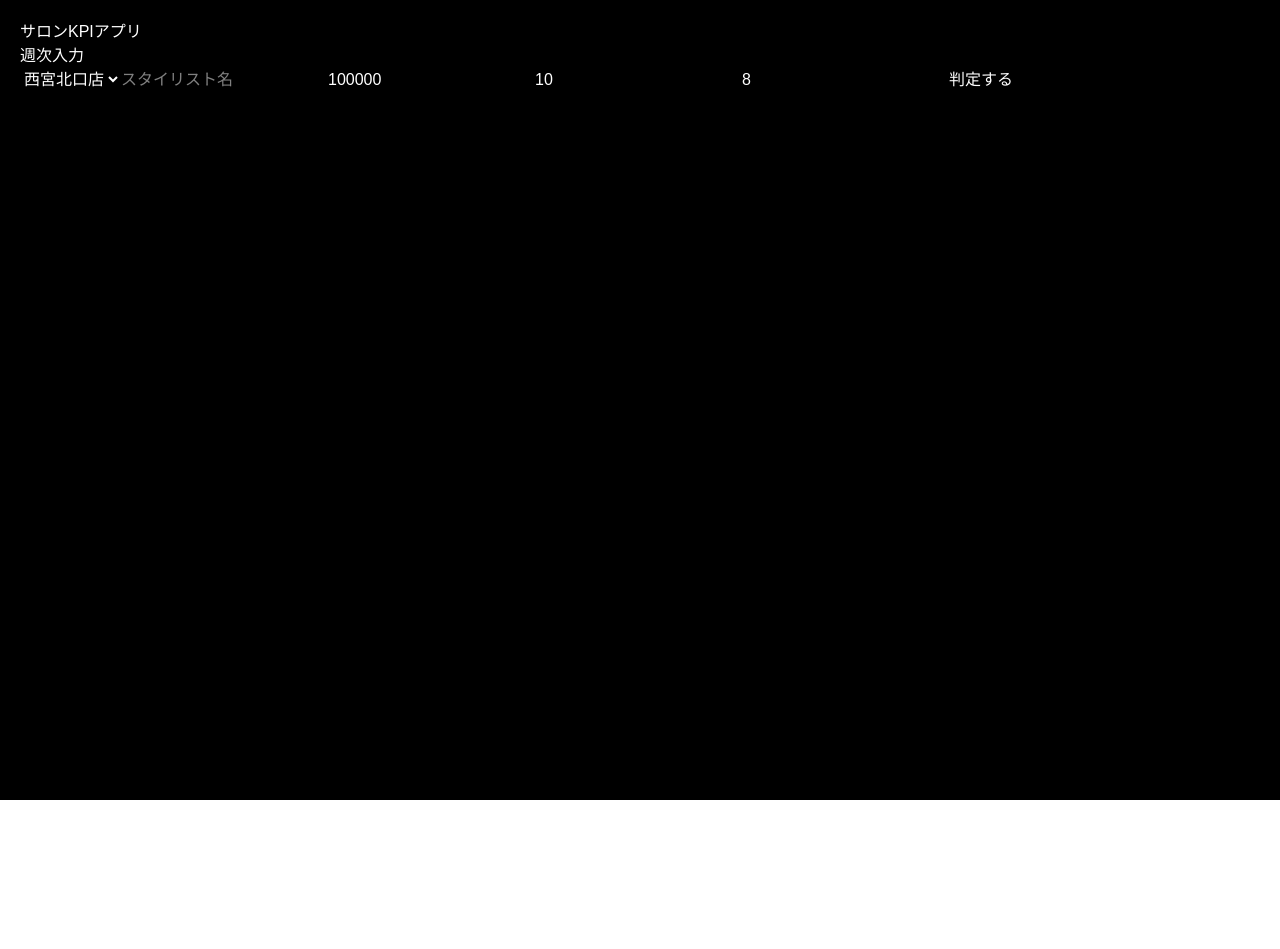
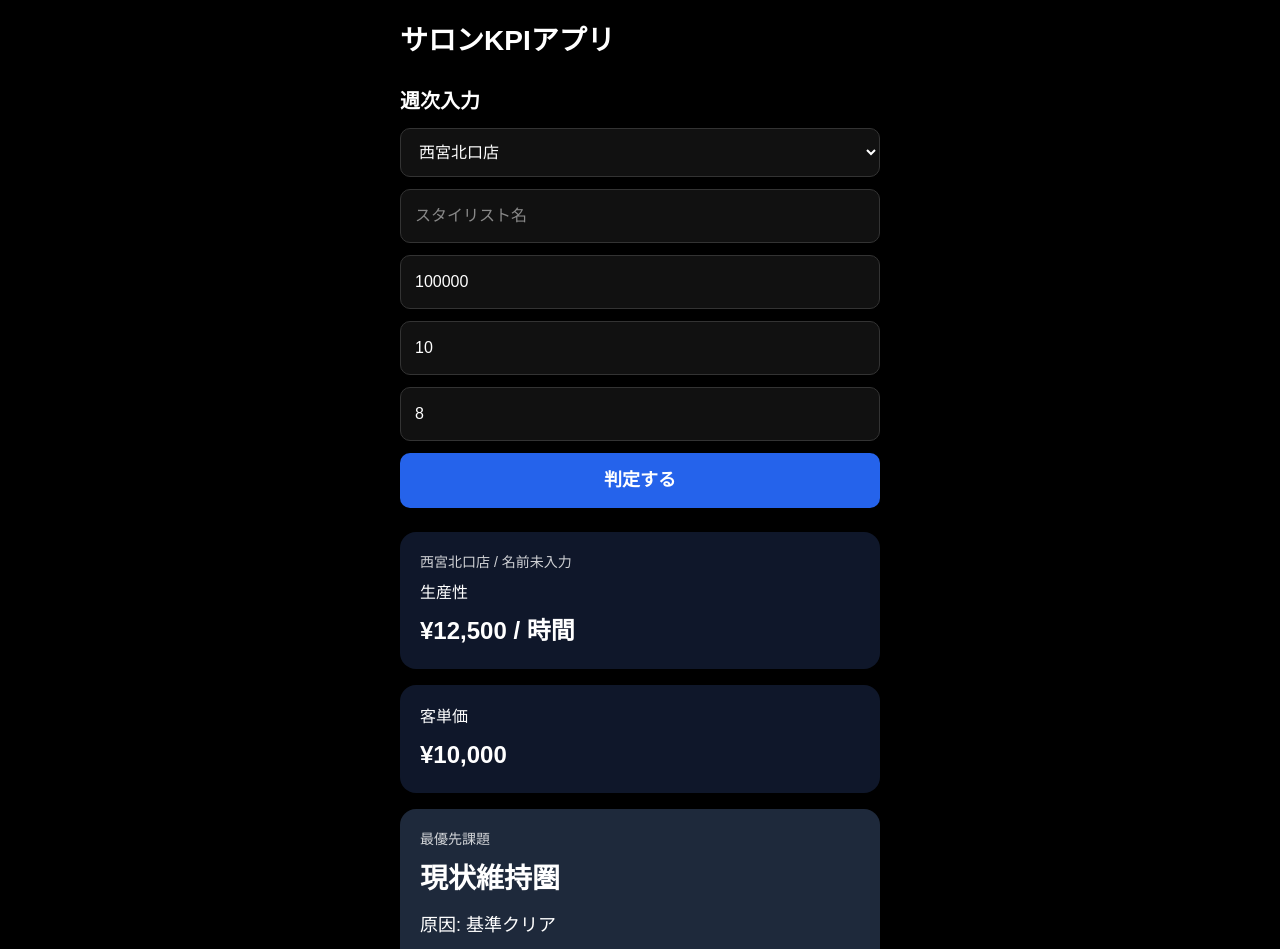
Before and after one commit to koichi050791-afk/salon-app, a Next.js app: page / in a window 1280 px wide. Shown: the top 949 px of the page. Before the commit the page ends 800 px from the top, so only its background shows below. Built offline with nearby package versions, Linux system fonts and the light colour scheme.

Commit message:
replace with final store logic

```diff
--- a/app/page.tsx
+++ b/app/page.tsx
@@ -1,5 +1,6 @@
 "use client";
-import { useState } from "react";
+
+import { useMemo, useState } from "react";
 
 const STORE_SETTINGS = {
   sanda: {
@@ -14,27 +15,31 @@ const STORE_SETTINGS = {
     minAvgTicket: 10000,
     minClients: 10,
   },
+} as const;
+
+type StoreKey = keyof typeof STORE_SETTINGS;
+
+type DiagnosisResult = {
+  storeName: string;
+  stylist: string;
+  productivity: number;
+  avgTicket: number;
+  issue: string;
+  cause: string;
+  message: string;
+  actions: string[];
 };
 
-export default function Home() {
-  const [store, setStore] = useState("nishikita");
-  const [stylist, setStylist] = useState("");
-  const [sales, setSales] = useState("100000");
-  const [clients, setClients] = useState("10");
-  const [hours, setHours] = useState("8");
-  const [result, setResult] = useState<any>(null);
-
-  const calculate = () => {
-    const s = Number(sales);
-    const c = Number(clients);
-    const h = Number(hours);
-
-    if (!s || !c || !h) return;
-
-    const productivity = Math.round(s / h);
-    const avgTicket = Math.round(s / c);
-
-    const setting = STORE_SETTINGS[store as keyof typeof STORE_SETTINGS];
+function diagnose(
+  storeKey: StoreKey,
+  stylist: string,
+  sales: number,
+  clients: number,
+  hours: number
+): DiagnosisResult {
+  const setting = STORE_SETTINGS[storeKey];
+  const productivity = hours > 0 ? Math.round(sales / hours) : 0;
+  const avgTicket = clients > 0 ? Math.round(sales / clients) : 0;
 
   let issue = "";
   let cause = "";
@@ -44,13 +49,13 @@ export default function Home() {
   if (avgTicket < setting.minAvgTicket) {
     issue = "客単価不足";
     cause = "提案不足";
-      message = "単価が基準を下回っています。提案強化が必要です。";
+    message = "客単価が基準を下回っています。提案強化が必要です。";
     actions = [
       "上位メニュー提案を全員に行う",
       "カウンセリングで悩みを深掘りする",
       "仕上げ時に次回提案を入れる",
     ];
-    } else if (c < setting.minClients) {
+  } else if (clients < setting.minClients) {
     issue = "客数不足";
     cause = "再来導線不足";
     message = "客数が不足しています。再来の仕組みが弱いです。";
@@ -79,51 +84,318 @@ export default function Home() {
     ];
   }
 
-    setResult({
-      store: setting.name,
-      stylist,
+  return {
+    storeName: setting.name,
+    stylist: stylist.trim(),
     productivity,
     avgTicket,
     issue,
     cause,
     message,
     actions,
-    });
+  };
+}
+
+export default function Home() {
+  const [store, setStore] = useState<StoreKey>("nishikita");
+  const [stylist, setStylist] = useState("");
+  const [sales, setSales] = useState("100000");
+  const [clients, setClients] = useState("10");
+  const [hours, setHours] = useState("8");
+  const [hasCalculated, setHasCalculated] = useState(true);
+
+  const salesNum = Number(sales) || 0;
+  const clientsNum = Number(clients) || 0;
+  const hoursNum = Number(hours) || 0;
+
+  const result = useMemo(() => {
+    return diagnose(store, stylist, salesNum, clientsNum, hoursNum);
+  }, [store, stylist, salesNum, clientsNum, hoursNum]);
+
+  const handleCalculate = () => {
+    setHasCalculated(true);
   };
 
   return (
-    <div style={{ padding: 20, color: "white", background: "black", minHeight: "100vh" }}>
-      <h1>サロンKPIアプリ</h1>
+    <main
+      style={{
+        background: "#000",
+        color: "#fff",
+        minHeight: "100vh",
+        padding: 20,
+      }}
+    >
+      <div
+        style={{
+          maxWidth: 480,
+          margin: "0 auto",
+        }}
+      >
+        <h1
+          style={{
+            fontSize: 28,
+            fontWeight: 700,
+            marginBottom: 24,
+          }}
+        >
+          サロンKPIアプリ
+        </h1>
 
-      <h2>週次入力</h2>
+        <h2
+          style={{
+            fontSize: 20,
+            fontWeight: 700,
+            marginBottom: 12,
+          }}
+        >
+          週次入力
+        </h2>
 
-      <select value={store} onChange={(e) => setStore(e.target.value)}>
+        <div
+          style={{
+            display: "grid",
+            gap: 12,
+            marginBottom: 24,
+          }}
+        >
+          <select
+            value={store}
+            onChange={(e) => setStore(e.target.value as StoreKey)}
+            style={{
+              padding: 14,
+              fontSize: 16,
+              borderRadius: 10,
+              border: "1px solid #333",
+              background: "#111",
+              color: "#fff",
+            }}
+          >
             <option value="nishikita">西宮北口店</option>
             <option value="sanda">三田店</option>
           </select>
 
-      <input placeholder="スタイリスト名" value={stylist} onChange={(e) => setStylist(e.target.value)} />
-      <input placeholder="売上" value={sales} onChange={(e) => setSales(e.target.value)} />
-      <input placeholder="客数" value={clients} onChange={(e) => setClients(e.target.value)} />
-      <input placeholder="時間" value={hours} onChange={(e) => setHours(e.target.value)} />
+          <input
+            type="text"
+            placeholder="スタイリスト名"
+            value={stylist}
+            onChange={(e) => setStylist(e.target.value)}
+            style={{
+              padding: 14,
+              fontSize: 16,
+              borderRadius: 10,
+              border: "1px solid #333",
+              background: "#111",
+              color: "#fff",
+            }}
+          />
 
-      <button onClick={calculate}>判定する</button>
+          <input
+            type="number"
+            placeholder="売上"
+            value={sales}
+            onChange={(e) => setSales(e.target.value)}
+            style={{
+              padding: 14,
+              fontSize: 16,
+              borderRadius: 10,
+              border: "1px solid #333",
+              background: "#111",
+              color: "#fff",
+            }}
+          />
 
-      {result && (
-        <div style={{ marginTop: 20 }}>
-          <h3>{result.store} / {result.stylist || "未入力"}</h3>
-          <p>生産性: ¥{result.productivity}</p>
-          <p>客単価: ¥{result.avgTicket}</p>
-          <p>課題: {result.issue}</p>
-          <p>原因: {result.cause}</p>
-          <p>{result.message}</p>
+          <input
+            type="number"
+            placeholder="客数"
+            value={clients}
+            onChange={(e) => setClients(e.target.value)}
+            style={{
+              padding: 14,
+              fontSize: 16,
+              borderRadius: 10,
+              border: "1px solid #333",
+              background: "#111",
+              color: "#fff",
+            }}
+          />
 
-          <h4>今週やること</h4>
-          {result.actions.map((a: string, i: number) => (
-            <p key={i}>・{a}</p>
+          <input
+            type="number"
+            placeholder="時間"
+            value={hours}
+            onChange={(e) => setHours(e.target.value)}
+            style={{
+              padding: 14,
+              fontSize: 16,
+              borderRadius: 10,
+              border: "1px solid #333",
+              background: "#111",
+              color: "#fff",
+            }}
+          />
+
+          <button
+            onClick={handleCalculate}
+            style={{
+              padding: 14,
+              fontSize: 18,
+              fontWeight: 700,
+              background: "#2563eb",
+              color: "#fff",
+              border: "none",
+              borderRadius: 10,
+            }}
+          >
+            判定する
+          </button>
+        </div>
+
+        {hasCalculated && (
+          <div
+            style={{
+              display: "grid",
+              gap: 16,
+            }}
+          >
+            <section
+              style={{
+                background: "#0f172a",
+                borderRadius: 16,
+                padding: 20,
+              }}
+            >
+              <div
+                style={{
+                  opacity: 0.8,
+                  marginBottom: 8,
+                  fontSize: 14,
+                }}
+              >
+                {result.storeName} / {result.stylist || "名前未入力"}
+              </div>
+
+              <div
+                style={{
+                  marginBottom: 8,
+                }}
+              >
+                生産性
+              </div>
+
+              <div
+                style={{
+                  fontSize: 24,
+                  fontWeight: 700,
+                }}
+              >
+                ¥{result.productivity.toLocaleString()} / 時間
+              </div>
+            </section>
+
+            <section
+              style={{
+                background: "#0f172a",
+                borderRadius: 16,
+                padding: 20,
+              }}
+            >
+              <div
+                style={{
+                  marginBottom: 8,
+                }}
+              >
+                客単価
+              </div>
+
+              <div
+                style={{
+                  fontSize: 24,
+                  fontWeight: 700,
+                }}
+              >
+                ¥{result.avgTicket.toLocaleString()}
+              </div>
+            </section>
+
+            <section
+              style={{
+                background: "#1e293b",
+                borderRadius: 16,
+                padding: 20,
+              }}
+            >
+              <div
+                style={{
+                  opacity: 0.8,
+                  marginBottom: 8,
+                  fontSize: 14,
+                }}
+              >
+                最優先課題
+              </div>
+
+              <div
+                style={{
+                  fontSize: 28,
+                  fontWeight: 700,
+                  marginBottom: 12,
+                }}
+              >
+                {result.issue}
+              </div>
+
+              <div
+                style={{
+                  marginBottom: 8,
+                  fontSize: 18,
+                }}
+              >
+                原因: {result.cause}
+              </div>
+
+              <div
+                style={{
+                  fontSize: 18,
+                  lineHeight: 1.6,
+                }}
+              >
+                {result.message}
+              </div>
+            </section>
+
+            <section
+              style={{
+                background: "#1e3a8a",
+                borderRadius: 16,
+                padding: 20,
+              }}
+            >
+              <div
+                style={{
+                  fontSize: 24,
+                  fontWeight: 700,
+                  marginBottom: 12,
+                }}
+              >
+                今週やること
+              </div>
+
+              <div
+                style={{
+                  display: "grid",
+                  gap: 10,
+                  fontSize: 18,
+                  lineHeight: 1.6,
+                }}
+              >
+                {result.actions.map((action, index) => (
+                  <div key={index}>・{action}</div>
                 ))}
+              </div>
+            </section>
           </div>
         )}
       </div>
+    </main>
   );
 }
```
Lines whose indentation alone changed are shown as unchanged.
